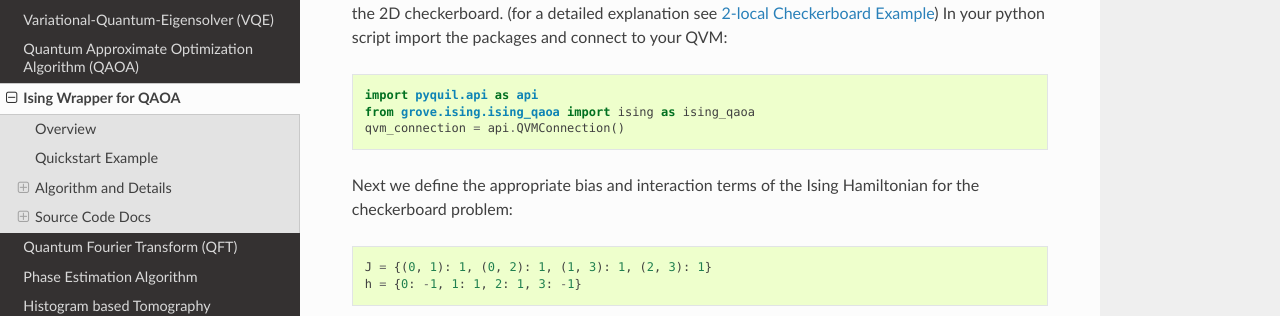
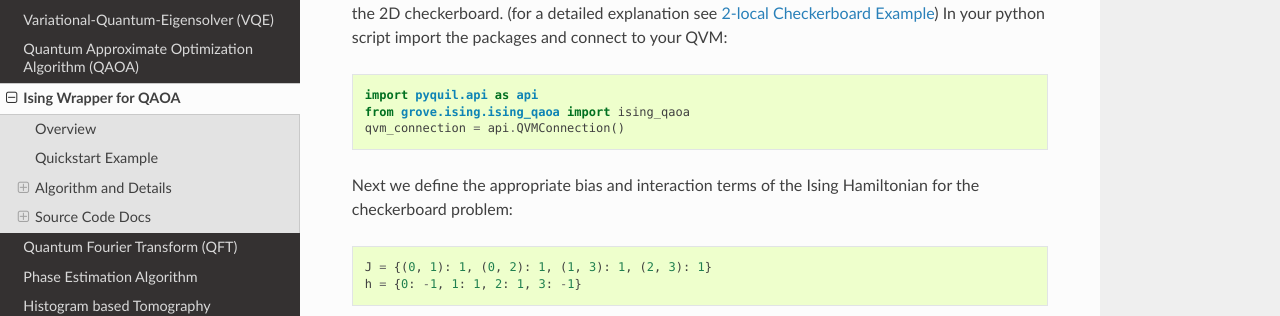
Before and after one commit to rigetti/grove, a Sphinx documentation site: the page built from docs/ising_qaoa.rst, in a window 1280 px wide and 900 px high, scrolled down 476 px. Shown: the part 155-471 px from the top of the window. Built offline with Sphinx 7.4.7 and the Read the Docs theme 2.0.0, drawn with Linux system fonts in a browser that asks for light colours.

Commit message:
docs: Fix incorrect import

```diff
--- a/docs/ising_qaoa.rst
+++ b/docs/ising_qaoa.rst
@@ -34,7 +34,7 @@ In your python script import the packages and connect to your QVM:
 .. code-block:: python
 
     import pyquil.api as api
-    from grove.ising.ising_qaoa import ising as ising_qaoa
+    from grove.ising.ising_qaoa import ising_qaoa
     qvm_connection = api.QVMConnection()
 
 Next we define the appropriate bias and interaction terms of the Ising Hamiltonian
@@ -173,7 +173,7 @@ solution. Hence, we don't use any bias terms and only anticorrelate each pair of
 .. code-block:: python
 
     import pyquil.api as api
-    from grove.ising.ising_qaoa import ising as ising_qaoa
+    from grove.ising.ising_qaoa import ising_qaoa
     qvm_connection = api.QVMConnection()
 
     J = {(0, 1): 1, (0, 2): 1, (1, 3): 1, (2, 3): 1}
@@ -223,7 +223,7 @@ we set the following biases on \\( \\sigma_{0} \\) and \\( \\sigma_{1}\\):
 .. code-block:: python
 
     import pyquil.api as api
-    from grove.ising.ising_qaoa import ising as ising_qaoa
+    from grove.ising.ising_qaoa import ising_qaoa
 
     qvm_connection = api.QVMConnection()
 
```
